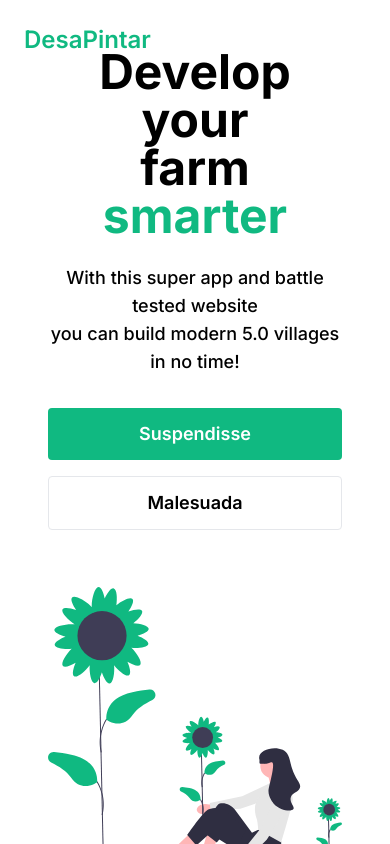
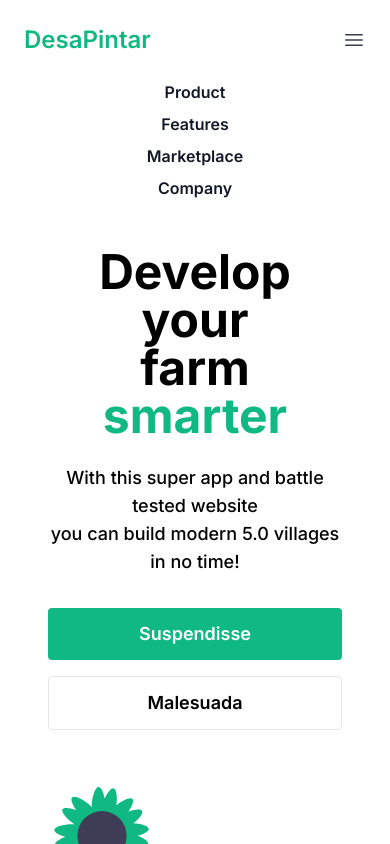
Before and after one commit to farhanzipp/desa-pintar, a React (Vite) app: page / in a window 390 px wide. Both pictures are taken after a click on the button "Open main menu". Shown: the top 844 px of the page. Built offline with nearby package versions, Linux system fonts and the light colour scheme.

Commit message:
add toggle menu

```diff
--- a/src/components/Hero.jsx
+++ b/src/components/Hero.jsx
@@ -5,7 +5,7 @@ const Hero = () => {
   return (
     <div>
       <section>
-        <div className="container flex flex-col justify-center p-6 mx-auto xs:py-20 sm:py-12 lg:pb-24 lg:pt-32 lg:flex-row lg:justify-between">
+        <div className="container flex flex-col justify-center p-6 mx-auto xs:py-20 sm:py-20 lg:pb-28 lg:pt-36 lg:flex-row lg:justify-between">
           <div className="flex flex-col justify-center p-6 text-center rounded-sm lg:max-w-md xl:max-w-lg lg:text-left">
             <h1 className="text-5xl font-bold sm:text-6xl">Develop your
               <br />
--- a/src/components/Navbar.jsx
+++ b/src/components/Navbar.jsx
@@ -1,4 +1,7 @@
+import { useState } from "react"
+
 const Navbar = () => {
+  const [mobileMenuOpen, setMobileMenuOpen] = useState(false)
   const navigation = [
     { name: 'Product', href: '#' },
     { name: 'Features', href: '#' },
@@ -6,8 +9,10 @@ const Navbar = () => {
     { name: 'Company', href: '#' },
   ]
 
+
   return (
-    <header className="absolute inset-x-0 top-0 z-50">
+    <>
+      <header className=" inset-x-0 z-50">
         <nav className="flex container mx-auto items-center justify-between p-6 lg:px-8" aria-label="Global">
           <div className="flex lg:flex-1">
             <a href="#" className="-m-1.5 p-1.5">
@@ -15,13 +20,17 @@ const Navbar = () => {
               <a href='#' className='text-2xl font-semibold text-emerald-500'>DesaPintar</a>
             </a>
           </div>
+
           <div className="flex lg:hidden">
             <button
               type="button"
               className="-m-2.5 inline-flex items-center justify-center rounded-md p-2.5 text-gray-700"
+              onClick={() => setMobileMenuOpen(()=> !mobileMenuOpen)}
             >
               <span className="sr-only">Open main menu</span>
-            {/* <Bars3Icon className="h-6 w-6" aria-hidden="true" /> */}
+              <svg xmlns="http://www.w3.org/2000/svg" fill="none" viewBox="0 0 24 24" strokeWidth="1.5" stroke="currentColor" className="w-6 h-6">
+                <path strokeLinecap="round" strokeLinejoin="round" d="M3.75 6.75h16.5M3.75 12h16.5m-16.5 5.25h16.5" />
+              </svg>
             </button>
           </div>
           <div className="hidden lg:flex lg:gap-x-12">
@@ -38,6 +47,16 @@ const Navbar = () => {
           </div>
         </nav>
       </header>
+      {mobileMenuOpen && <div className="flex flex-col items-center gap-2 transition-all">
+
+        {navigation.map((item) => (
+          <a key={item.name} href={item.href} className="text-base  font-semibold leading-6 text-gray-900 hover:text-emerald-600 duration-300">
+            {item.name}
+          </a>
+        ))}
+      </div>}
+
+    </>
   )
 }
 
```
Lines whose indentation alone changed are shown as unchanged.
